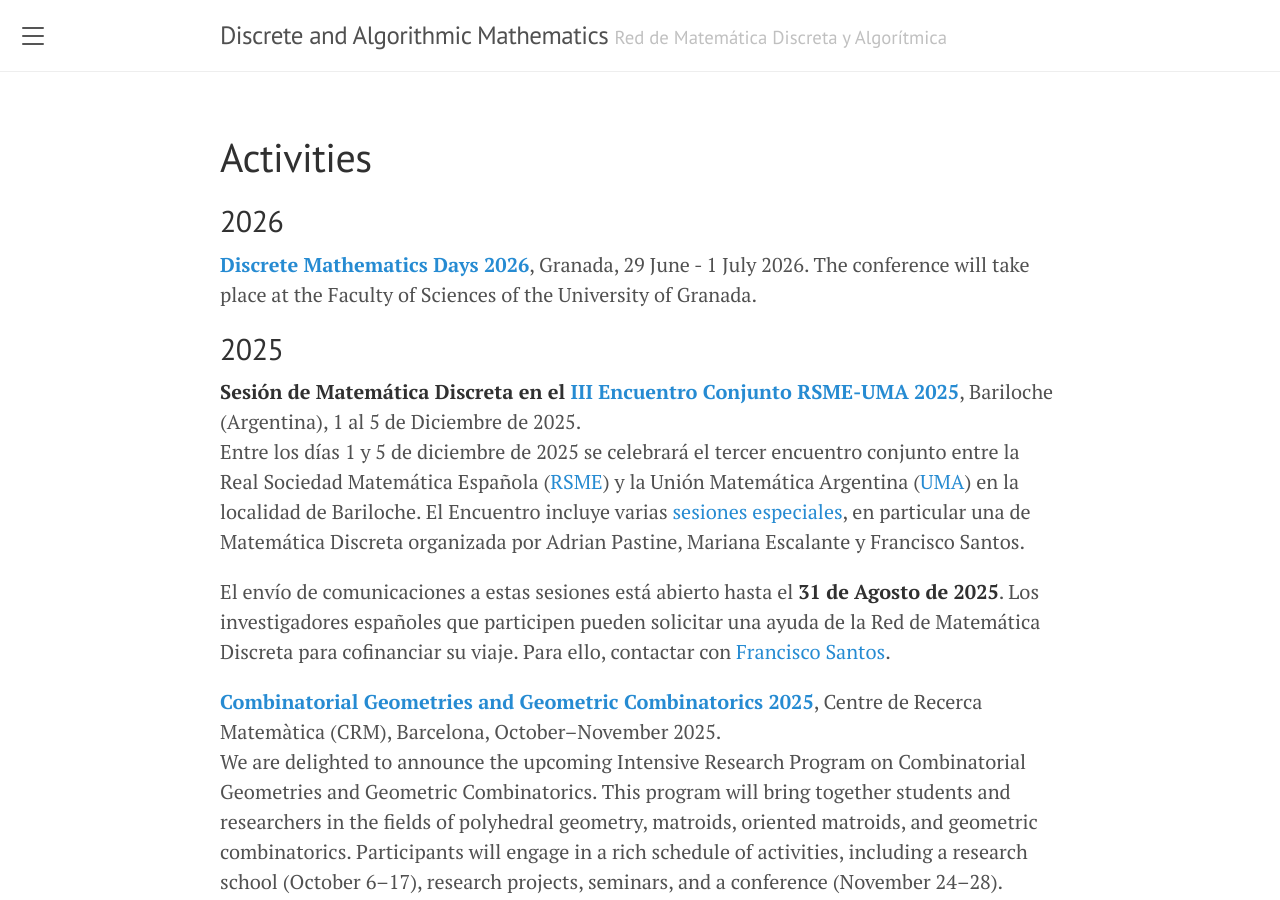
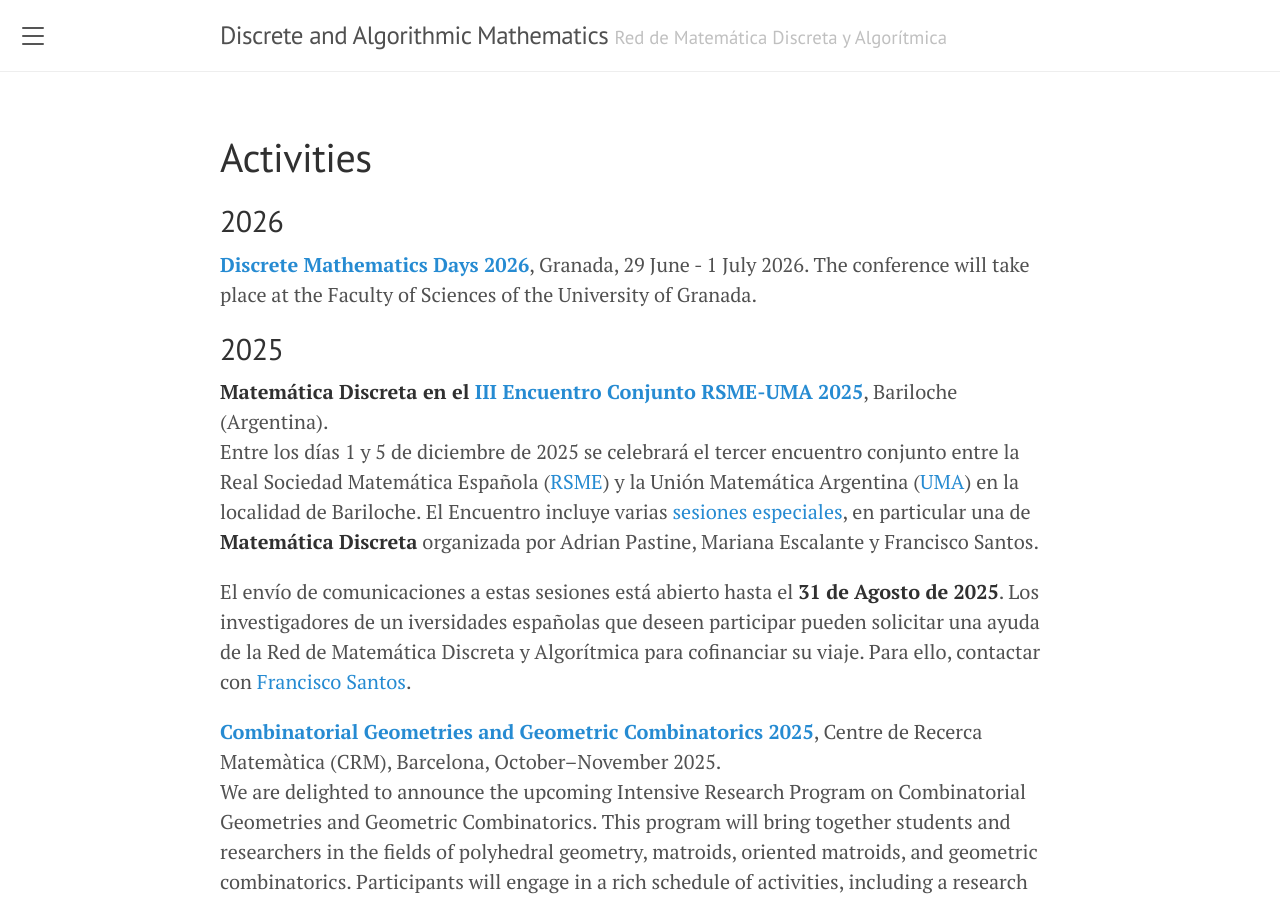
Before and after one commit to dam-network/dam-network.github.io, a Jekyll site: the page built from activities.md, in a window 1280 px wide and 900 px high. Built offline with Jekyll 4.4.1, drawn with Linux system fonts in a browser that asks for light colours.

Commit message:
Update activities.md

```diff
--- a/activities.md
+++ b/activities.md
@@ -11,11 +11,11 @@
 
 ## 2025
 
-**Sesión de Matemática Discreta en el [III Encuentro Conjunto
-RSME-UMA 2025]([https://www.ub.edu/comb/CGGC25/](https://www.union-matematica.org.ar/reunion2025/))**, Bariloche (Argentina), 1 al 5 de Diciembre de 2025.\
-Entre los días 1 y 5 de diciembre de 2025 se celebrará el tercer encuentro conjunto entre la Real Sociedad Matemática Española ([RSME](https://www.rsme.es/)) y la Unión Matemática Argentina ([UMA](http://www.union-matematica.org.ar/)) en la localidad de Bariloche. El Encuentro incluye varias [sesiones especiales](https://www.union-matematica.org.ar/reunion2025/sesiones/comunicaciones-cientificas), en particular una de Matemática Discreta organizada por Adrian Pastine, Mariana Escalante y Francisco Santos.
+**Matemática Discreta en el [III Encuentro Conjunto
+RSME-UMA 2025]([https://www.ub.edu/comb/CGGC25/](https://www.union-matematica.org.ar/reunion2025/))**, Bariloche (Argentina).\
+Entre los días 1 y 5 de diciembre de 2025 se celebrará el tercer encuentro conjunto entre la Real Sociedad Matemática Española ([RSME](https://www.rsme.es/)) y la Unión Matemática Argentina ([UMA](http://www.union-matematica.org.ar/)) en la localidad de Bariloche. El Encuentro incluye varias [sesiones especiales](https://www.union-matematica.org.ar/reunion2025/sesiones/comunicaciones-cientificas), en particular una de **Matemática Discreta** organizada por Adrian Pastine, Mariana Escalante y Francisco Santos.
 
-El envío de comunicaciones a estas sesiones está abierto hasta el **31 de Agosto de 2025**. Los investigadores españoles que participen pueden solicitar una ayuda de la Red de Matemática Discreta para cofinanciar su viaje. Para ello, contactar con [Francisco Santos](mailto://francisco.santos@unican.es).
+El envío de comunicaciones a estas sesiones está abierto hasta el **31 de Agosto de 2025**. Los investigadores de un iversidades españolas que deseen participar pueden solicitar una ayuda de la Red de Matemática Discreta y Algorítmica para cofinanciar su viaje. Para ello, contactar con [Francisco Santos](mailto:francisco.santos@unican.es).
 
 **[Combinatorial Geometries and Geometric Combinatorics 2025](https://www.ub.edu/comb/CGGC25/)**, Centre de Recerca Matemàtica (CRM), Barcelona, October–November 2025.\
 We are delighted to announce the upcoming Intensive Research Program on Combinatorial Geometries and Geometric Combinatorics. This program will bring together students and researchers in the fields of polyhedral geometry, matroids, oriented matroids, and geometric combinatorics. Participants will engage in a rich schedule of activities, including a research school (October 6–17), research projects, seminars, and a conference (November 24–28). Application are open for those wishing to participate in the entire program (October–November). Apply by February 14, 2025 with [this form](https://forms.gle/QGfi5XGR1592SMs2A).
```
